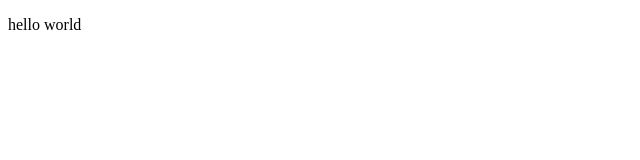
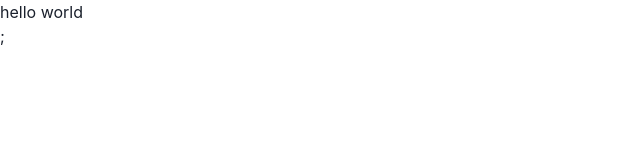
Before and after one commit to nagaremono/shop-service-web-v2, a Next.js app: page / in a window 1280 px wide. Shown: the top 160 px of the page, without its empty margins (0-640 px from the left). Built offline with nearby package versions, Linux system fonts and the light colour scheme.

Commit message:
add chakra

```diff
--- a/package.json
+++ b/package.json
@@ -9,6 +9,10 @@
     "lint": "next lint"
   },
   "dependencies": {
+    "@chakra-ui/react": "^1.6.7",
+    "@emotion/react": "^11",
+    "@emotion/styled": "^11",
+    "framer-motion": "^4",
     "next": "11.1.2",
     "react": "17.0.2",
     "react-dom": "17.0.2"
--- a/pages/_app.tsx
+++ b/pages/_app.tsx
@@ -1,6 +1,11 @@
+import { ChakraProvider } from '@chakra-ui/react';
 import type { AppProps } from 'next/app';
 
 function MyApp({ Component, pageProps }: AppProps) {
-  return <Component {...pageProps} />;
+  return (
+    <ChakraProvider>
+      <Component {...pageProps} />;
+    </ChakraProvider>
+  );
 }
 export default MyApp;
```
Also changed, not shown: 1 other file (tests, documents, lock files or other folders).
